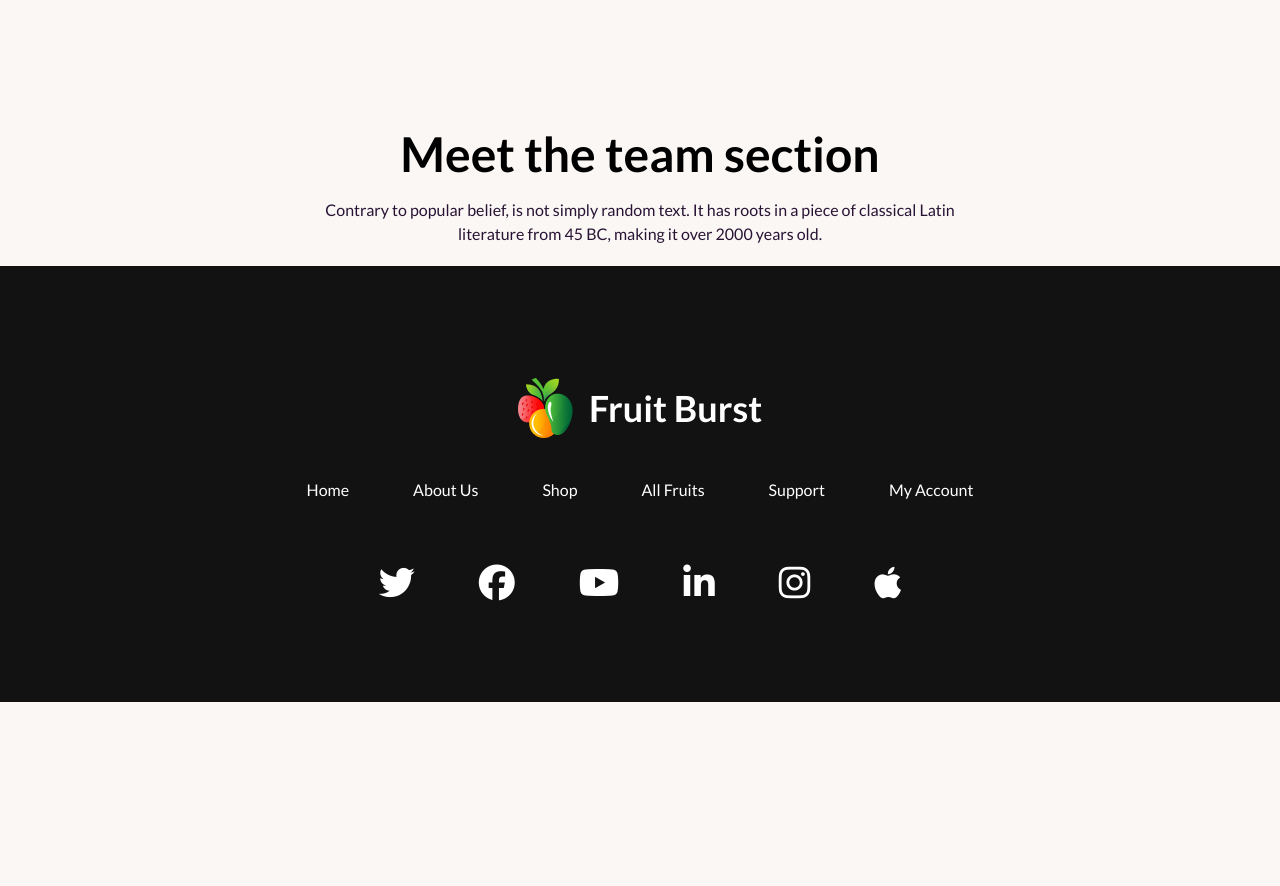
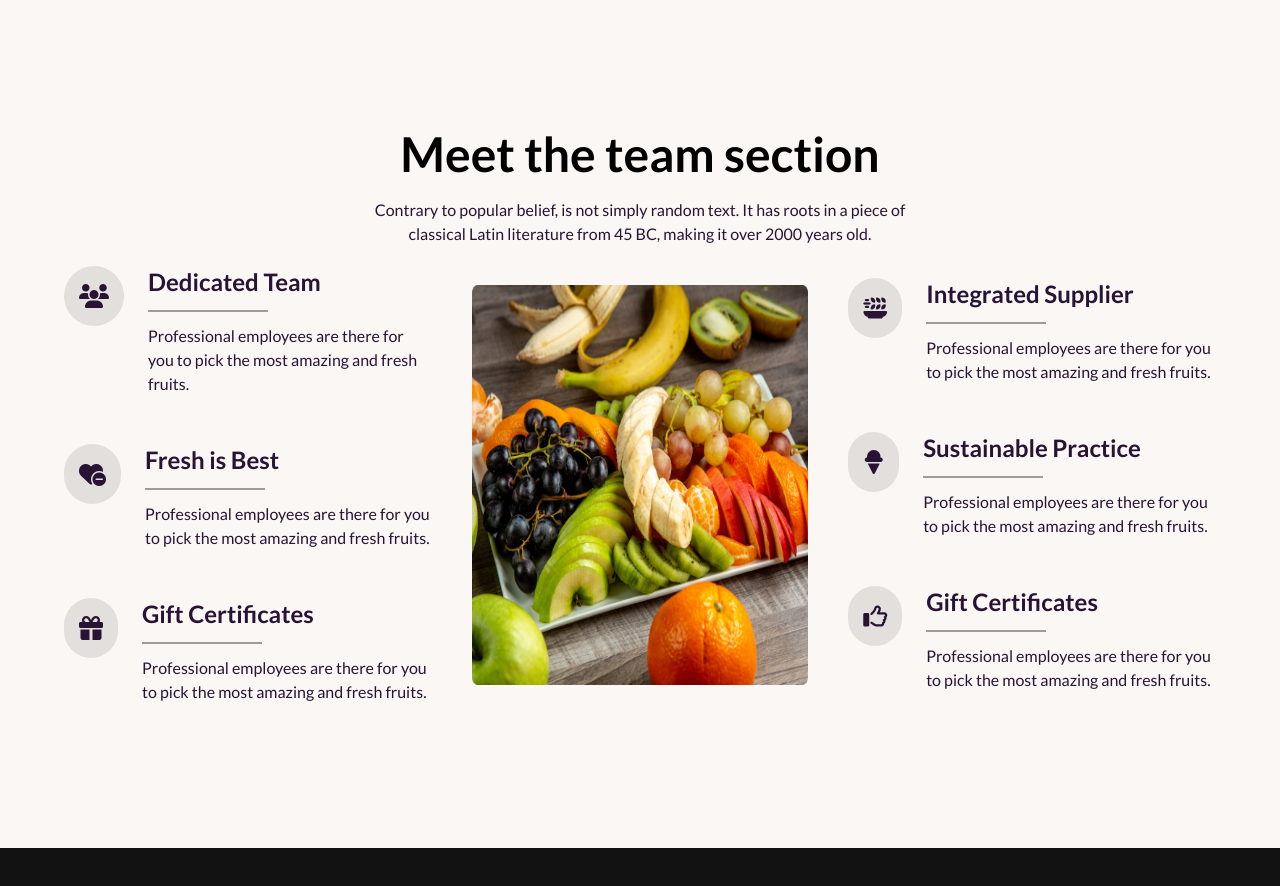
Before and after one commit to SazzadKhan45/Furitsshop, a plain HTML site: page index.html in a window 1280 px wide. Shown: the part 2800-3686 px from the top of the page. Before the commit the page ends 3502 px from the top, so only its background shows below. Drawn offline with nearby package versions, Linux system fonts and the light colour scheme.

Commit message:
Meet Team part done

```diff
--- a/index.html
+++ b/index.html
@@ -288,7 +288,7 @@
                             <p class="mb-5 lg:px-[300px]">Contrary to popular belief, is not simply random text. It has
                                 roots in a
                                 piece of classical Latin literature from 45 BC, making it over 2000 years old.</p>
-                            <div class="flex flex-col lg:flex-row gap-10 justify-around items-center">
+                            <div class="flex flex-col lg:flex-row gap-10 justify-around items-center mt-12">
                                 <div class="text-center">
                                     <img src="images/member1.png" alt="Awlad Hossain">
                                     <h4 class="text-2xl text-white">Awlad Hossain</h4>
@@ -348,11 +348,80 @@
             </div>
         </section>
         <!-- ---Why Choose Us -->
-        <section>
+        <section class="mb-36 px-16">
             <div class="">
                 <h1 class="mb-5 lg:px-0 text-5xl font-bold text-black text-center">Meet the team section</h1>
                 <p class="mb-5 lg:px-[300px] text-center">Contrary to popular belief, is not simply random text. It has roots in a
                     piece of classical Latin literature from 45 BC, making it over 2000 years old.</p>
+            </div>
+            <div class="flex gap-10 flex-col lg:flex-row justify-center items-center">
+                <div class="">
+                    <div class="flex gap-6">
+                        <div class="flex bg-[#1212121A] rounded-full px-[15px] justify-center items-center h-[60px] w-[60px]">
+                            <p><i class="text-2xl fa-solid fa-users"></i></p>
+                        </div>
+                        <div class="">
+                            <h3 class="text-2xl font-bold">Dedicated Team</h3>
+                            <p class="border-b-2 border-[#121212CC] w-[120px] opacity-50 mt-3 mb-3"></p>
+                            <p>Professional employees are there for you to pick the most amazing and fresh fruits.</p>
+                        </div>
+                    </div>
+                    <div class="flex gap-6 mt-12 mb-12">
+                        <div class="flex bg-[#1212121A] rounded-full px-[15px] justify-center items-center h-[60px] w-[60px]">
+                            <p><i class="text-2xl fa-solid fa-heart-circle-minus"></i></p>
+                        </div>
+                        <div class="">
+                            <h3 class="text-2xl font-bold">Fresh is Best</h3>
+                            <p class="border-b-2 border-[#121212CC] w-[120px] opacity-50 mt-3 mb-3"></p>
+                            <p>Professional employees are there for you to pick the most amazing and fresh fruits.</p>
+                        </div>
+                    </div>
+                    <div class="flex gap-6">
+                        <div class="flex bg-[#1212121A] rounded-full px-[15px] justify-center items-center h-[60px] w-[60px]">
+                            <p><i class="text-2xl fa-solid fa-gift"></i></p>
+                        </div>
+                        <div class="">
+                            <h3 class="text-2xl font-bold">Gift Certificates</h3>
+                            <p class="border-b-2 border-[#121212CC] w-[120px] opacity-50 mt-3 mb-3"></p>
+                            <p>Professional employees are there for you to pick the most amazing and fresh fruits.</p>
+                        </div>
+                    </div>
+                </div>
+                <div class="">
+                    <img src="images/whychoose1.png" class="lg:h-[400px] lg:w-[600px]" alt="Why Choose Us">
+                </div>
+                <div class="">
+                    <div class="flex gap-6">
+                        <div class="flex bg-[#1212121A] rounded-full px-[15px] justify-center items-center h-[60px] w-[60px]">
+                            <p><i class="text-2xl fa-solid fa-plate-wheat"></i></p>
+                        </div>
+                        <div class="">
+                            <h3 class="text-2xl font-bold">Integrated Supplier</h3>
+                            <p class="border-b-2 border-[#121212CC] w-[120px] opacity-50 mt-3 mb-3"></p>
+                            <p>Professional employees are there for you to pick the most amazing and fresh fruits.</p>
+                        </div>
+                    </div>
+                    <div class="flex gap-6 mt-12 mb-12">
+                        <div class="flex bg-[#1212121A] rounded-full px-[15px] justify-center items-center h-[60px] w-[60px]">
+                            <p><i class="text-2xl fa-solid fa-ice-cream"></i></p>
+                        </div>
+                        <div class="">
+                            <h3 class="text-2xl font-bold">Sustainable Practice</h3>
+                            <p class="border-b-2 border-[#121212CC] w-[120px] opacity-50 mt-3 mb-3"></p>
+                            <p>Professional employees are there for you to pick the most amazing and fresh fruits.</p>
+                        </div>
+                    </div>
+                    <div class="flex gap-6">
+                        <div class="flex bg-[#1212121A] rounded-full px-[15px] justify-center items-center h-[60px] w-[60px]">
+                            <p><i class="text-2xl fa-regular fa-thumbs-up"></i></p>
+                        </div>
+                        <div class="">
+                            <h3 class="text-2xl font-bold">Gift Certificates</h3>
+                            <p class="border-b-2 border-[#121212CC] w-[120px] opacity-50 mt-3 mb-3"></p>
+                            <p>Professional employees are there for you to pick the most amazing and fresh fruits.</p>
+                        </div>
+                    </div>
+                </div>
             </div>
         </section>
 
@@ -378,15 +447,16 @@
                 </div>
             </div>
             <div class="flex lg:gap-16 flex-col lg:flex-row justify-center items-center text-[#FFF] mt-10 pb-20">
-                <div class="flex gap-16 justify-center mb-5 text-4xl ">
+                <div class="flex lg:gap-16 gap-10 justify-center mb-5 text-4xl ">
                     <p><a href="#"><i class="fa-brands fa-twitter"></i></a></p>
                     <p><a href="#"><i class="fa-brands fa-facebook"></i></a></p>
                     <p><a href="#"><i class="fa-brands fa-youtube"></i></a></p>
-                </div>
-                <div class="flex gap-16 justify-center mb-5 text-4xl">
                     <p><a href="#"><i class="fa-brands fa-linkedin-in"></i></a></p>
                     <p><a href="#"><i class="fa-brands fa-instagram"></i></a></p>
                     <p><a href="#"><i class="fa-brands fa-apple"></i></a></p>
+                </div>
+                <div class="flex gap-16 justify-center mb-5 text-4xl">
+
                 </div>
             </div>
         </div>
```
